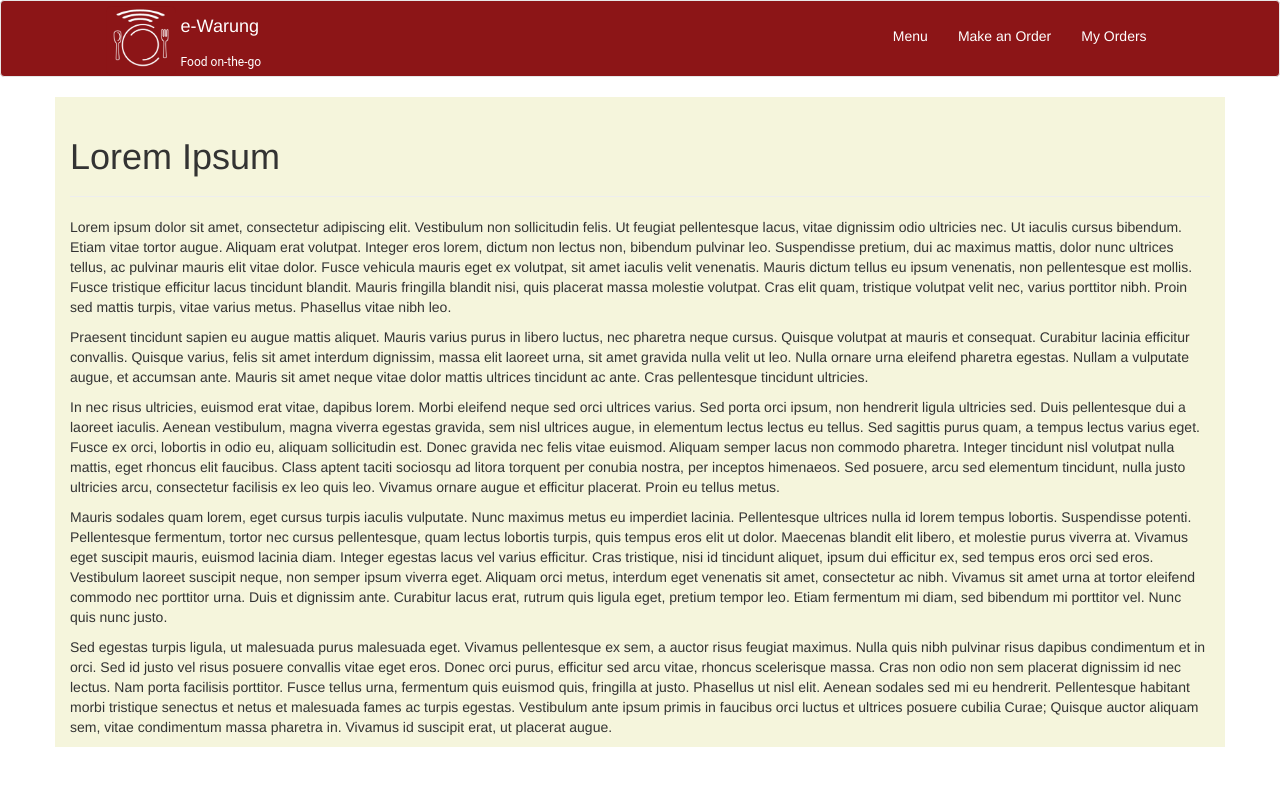
After one commit to rizkyebarik/e-warung, a PHP site: page /e-warung/menu.php in a window 1280 px wide. The commit adds this page. Shown: the top 786 px of the page. Run offline with PHP 8.4, Linux system fonts and the light colour scheme; some libraries are stand-ins or nearby versions.

Commit message:
add dummy pages for every link in navbar

```diff
--- a/css/master.css
+++ b/css/master.css
@@ -1,7 +1,7 @@
 /* e-Warung global styling */
 :root {
-	--navbar-color: #8c1517;
-	--container-color: ivory;
+	--main-color: #8c1517;
+	--container-color: beige;
 }
 .floatright {
 	float: right;
@@ -13,11 +13,28 @@
 	width: 100%;
 	display: inline-flex;
 }
+img.small-icon {
+	width: 70px;
+	height: 70px;
+	margin-top: 5px;
+	margin-right: 5px;
+}
 .navbar {
-	background-color: var(--navbar-color);
+	background-color: var(--main-color);
+	-webkit-padding-start: 7%;
+    -webkit-padding-end: 8%;
+}
+.nav {
+	padding-top: 10px;
+	padding-bottom: 10px;
 }
 .navbar-brand:link, .navbar-brand:visited {
 	color: white;
+}
+#motto {
+	color: white;
+	font-family: "Roboto";
+	font-size: 12px;
 }
 .navbar-nav li a:link, .navbar-nav li a:visited {
 	color: white;
--- /dev/null
+++ b/menu.php
@@ -0,0 +1,37 @@
+<!DOCTYPE html>
+<html>
+<head>
+	<title>Menu - e-Warung</title>
+	<meta charset="utf-8">
+ 	<meta name="viewport" content="width=device-width, initial-scale=1">
+ 	<link rel="stylesheet" href="https://maxcdn.bootstrapcdn.com/bootstrap/3.3.7/css/bootstrap.min.css">
+ 	<link rel="stylesheet" href="css/master.css">
+ 	<script src="https://ajax.googleapis.com/ajax/libs/jquery/3.2.0/jquery.min.js"></script>
+ 	<script src="https://maxcdn.bootstrapcdn.com/bootstrap/3.3.7/js/bootstrap.min.js"></script>
+</head>
+<body>
+	<?php include_once("navbar.php"); ?>
+	<div class="container">
+		<div class="page-header">
+			<h1>Lorem Ipsum</h1>
+		</div>
+		<div class="body-content">
+			<p>
+				Lorem ipsum dolor sit amet, consectetur adipiscing elit. Vestibulum non sollicitudin felis. Ut feugiat pellentesque lacus, vitae dignissim odio ultricies nec. Ut iaculis cursus bibendum. Etiam vitae tortor augue. Aliquam erat volutpat. Integer eros lorem, dictum non lectus non, bibendum pulvinar leo. Suspendisse pretium, dui ac maximus mattis, dolor nunc ultrices tellus, ac pulvinar mauris elit vitae dolor. Fusce vehicula mauris eget ex volutpat, sit amet iaculis velit venenatis. Mauris dictum tellus eu ipsum venenatis, non pellentesque est mollis. Fusce tristique efficitur lacus tincidunt blandit. Mauris fringilla blandit nisi, quis placerat massa molestie volutpat. Cras elit quam, tristique volutpat velit nec, varius porttitor nibh. Proin sed mattis turpis, vitae varius metus. Phasellus vitae nibh leo.
+			</p>
+			<p>
+				Praesent tincidunt sapien eu augue mattis aliquet. Mauris varius purus in libero luctus, nec pharetra neque cursus. Quisque volutpat at mauris et consequat. Curabitur lacinia efficitur convallis. Quisque varius, felis sit amet interdum dignissim, massa elit laoreet urna, sit amet gravida nulla velit ut leo. Nulla ornare urna eleifend pharetra egestas. Nullam a vulputate augue, et accumsan ante. Mauris sit amet neque vitae dolor mattis ultrices tincidunt ac ante. Cras pellentesque tincidunt ultricies.
+			</p>
+			<p>
+				In nec risus ultricies, euismod erat vitae, dapibus lorem. Morbi eleifend neque sed orci ultrices varius. Sed porta orci ipsum, non hendrerit ligula ultricies sed. Duis pellentesque dui a laoreet iaculis. Aenean vestibulum, magna viverra egestas gravida, sem nisl ultrices augue, in elementum lectus lectus eu tellus. Sed sagittis purus quam, a tempus lectus varius eget. Fusce ex orci, lobortis in odio eu, aliquam sollicitudin est. Donec gravida nec felis vitae euismod. Aliquam semper lacus non commodo pharetra. Integer tincidunt nisl volutpat nulla mattis, eget rhoncus elit faucibus. Class aptent taciti sociosqu ad litora torquent per conubia nostra, per inceptos himenaeos. Sed posuere, arcu sed elementum tincidunt, nulla justo ultricies arcu, consectetur facilisis ex leo quis leo. Vivamus ornare augue et efficitur placerat. Proin eu tellus metus.
+			</p>
+			<p>
+				Mauris sodales quam lorem, eget cursus turpis iaculis vulputate. Nunc maximus metus eu imperdiet lacinia. Pellentesque ultrices nulla id lorem tempus lobortis. Suspendisse potenti. Pellentesque fermentum, tortor nec cursus pellentesque, quam lectus lobortis turpis, quis tempus eros elit ut dolor. Maecenas blandit elit libero, et molestie purus viverra at. Vivamus eget suscipit mauris, euismod lacinia diam. Integer egestas lacus vel varius efficitur. Cras tristique, nisi id tincidunt aliquet, ipsum dui efficitur ex, sed tempus eros orci sed eros. Vestibulum laoreet suscipit neque, non semper ipsum viverra eget. Aliquam orci metus, interdum eget venenatis sit amet, consectetur ac nibh. Vivamus sit amet urna at tortor eleifend commodo nec porttitor urna. Duis et dignissim ante. Curabitur lacus erat, rutrum quis ligula eget, pretium tempor leo. Etiam fermentum mi diam, sed bibendum mi porttitor vel. Nunc quis nunc justo.
+			</p>
+			<p>
+				Sed egestas turpis ligula, ut malesuada purus malesuada eget. Vivamus pellentesque ex sem, a auctor risus feugiat maximus. Nulla quis nibh pulvinar risus dapibus condimentum et in orci. Sed id justo vel risus posuere convallis vitae eget eros. Donec orci purus, efficitur sed arcu vitae, rhoncus scelerisque massa. Cras non odio non sem placerat dignissim id nec lectus. Nam porta facilisis porttitor. Fusce tellus urna, fermentum quis euismod quis, fringilla at justo. Phasellus ut nisl elit. Aenean sodales sed mi eu hendrerit. Pellentesque habitant morbi tristique senectus et netus et malesuada fames ac turpis egestas. Vestibulum ante ipsum primis in faucibus orci luctus et ultrices posuere cubilia Curae; Quisque auctor aliquam sem, vitae condimentum massa pharetra in. Vivamus id suscipit erat, ut placerat augue.
+			</p>
+		</div>
+	</div>
+</body>
+</html>
--- /dev/null
+++ b/navbar.php
@@ -0,0 +1,14 @@
+<nav class="navbar navbar-default">
+	<div class="container-fluid">
+		<div class="navbar-header">
+			<img class="small-icon floatleft" src="img/e-warung.png">
+			<a class="navbar-brand" href="#">e-Warung</a><br>
+			<span id="motto">Food on-the-go</span>
+		</div>
+		<ul class="nav navbar-nav floatright">
+			<li><a href="menu.php">Menu</a></li>
+			<li><a href="order.php">Make an Order</a></li>
+			<li><a href="myorders.php">My Orders</a></li>
+		</ul>
+	</div>
+</nav>
```
Also changed, not shown: myorders.php (added, +37 -0 lines), order.php (added, +37 -0 lines).
